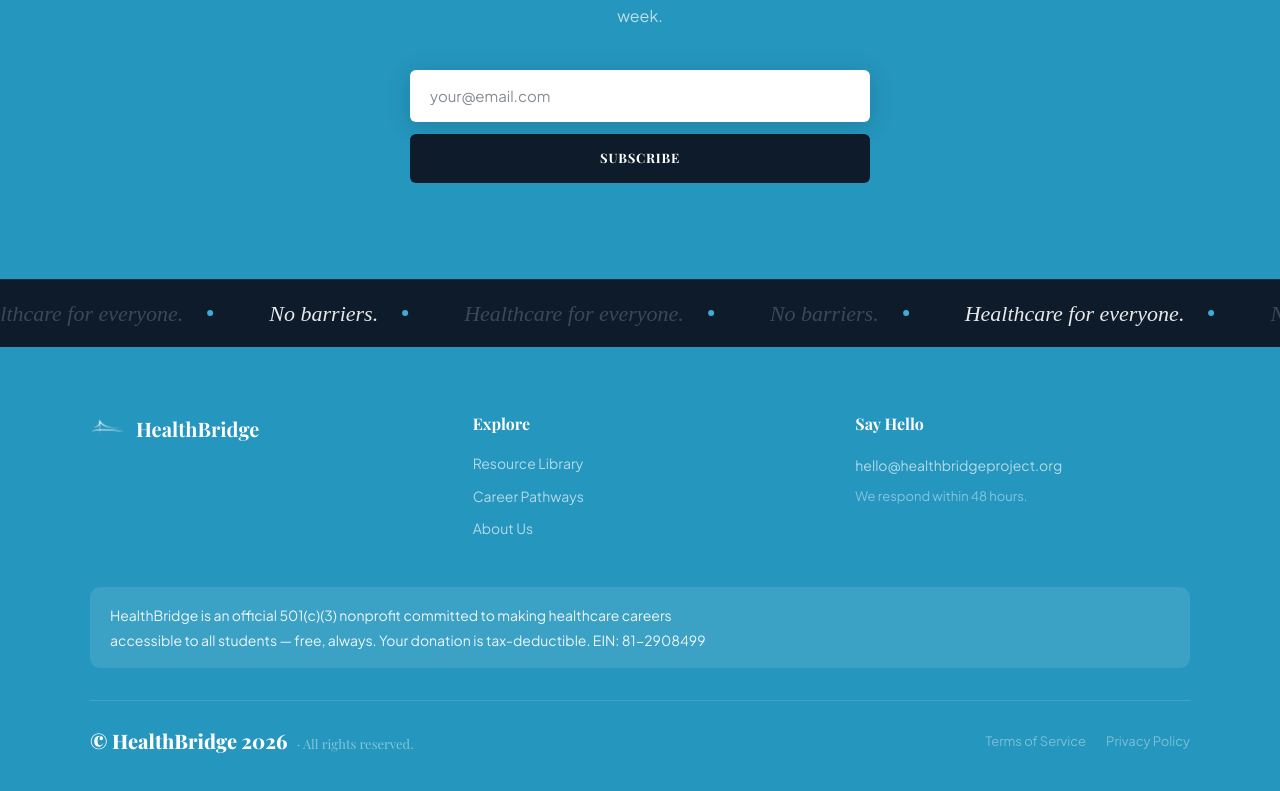
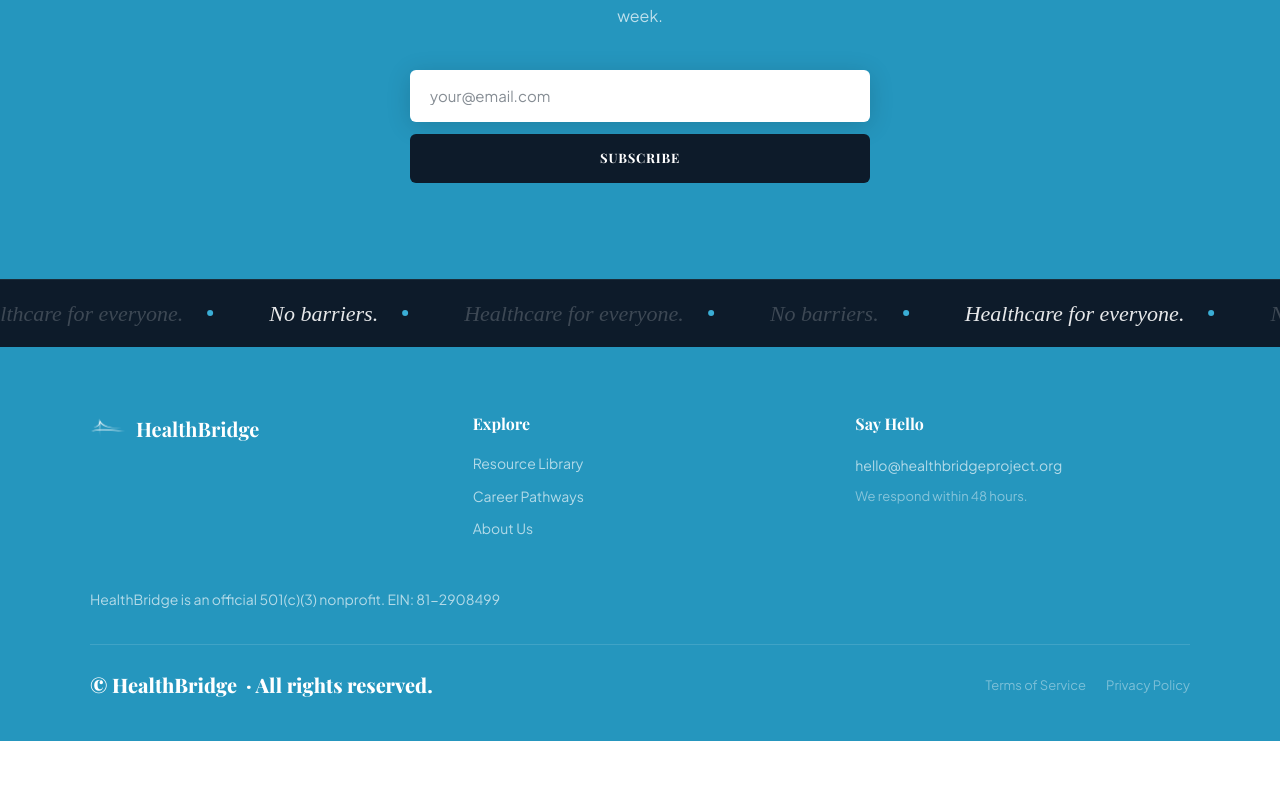
Before and after one commit to cindyvzheng/healthbridge, a Next.js app: page / in a window 1280 px wide. Shown: the part 3395-4186 px from the top of the page. After the commit the page ends 4136 px from the top, so only its background shows below. Built offline with nearby package versions, Linux system fonts and the light colour scheme; a web font is replaced by a local one.

Commit message:
Update Footer.tsx

```diff
--- a/src/components/Footer.tsx
+++ b/src/components/Footer.tsx
@@ -63,14 +63,9 @@ export default function Footer() {
         </div>
 
         {/* 501c3 notice */}
-        <div style={{
-          background: "rgba(255,255,255,0.10)",
-          borderRadius: 10,
-          padding: "16px 20px",
-          marginBottom: 32,
-        }}>
-          <p style={{ color: "rgba(255,255,255,0.9)", fontSize: 14, lineHeight: 1.75, maxWidth: 600, margin: 0 }}>
-            HealthBridge is an official 501(c)(3) nonprofit committed to making healthcare careers accessible to all students — free, always. Your donation is tax-deductible. EIN: 81-2908499
+        <div style={{ marginBottom: 32 }}>
+          <p style={{ color: "rgba(255,255,255,0.65)", fontSize: 14, lineHeight: 1.75, maxWidth: 600, margin: 0 }}>
+            HealthBridge is an official 501(c)(3) nonprofit. EIN: 81-2908499
           </p>
         </div>
 
@@ -84,7 +79,7 @@ export default function Footer() {
           gap: 12,
         }}>
           <p style={{ color: "white", fontSize: 20, fontFamily: "Playfair Display, serif", fontWeight: 800 }}>
-            © HealthBridge 2026 &nbsp;<span style={{ fontWeight: 400, fontSize: 13, color: "rgba(255,255,255,0.45)" }}>· All rights reserved.</span>
+            © HealthBridge &nbsp;<span style={{ fontWeight: 800, fontSize: 20, color: "white" }}>· All rights reserved.</span>
           </p>
           <div style={{ display: "flex", gap: 20 }}>
             <Link href="/terms" style={{ color: "rgba(255,255,255,0.4)", fontSize: 13, textDecoration: "none" }}
```
